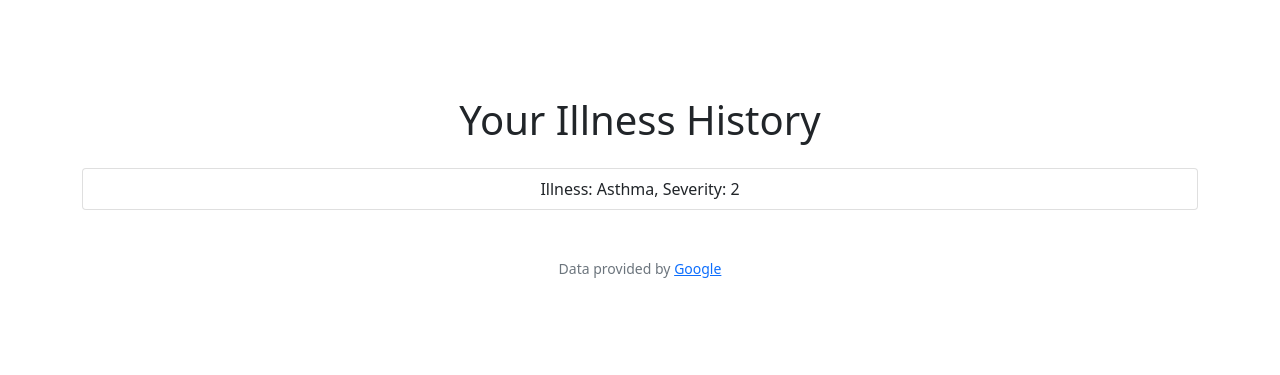
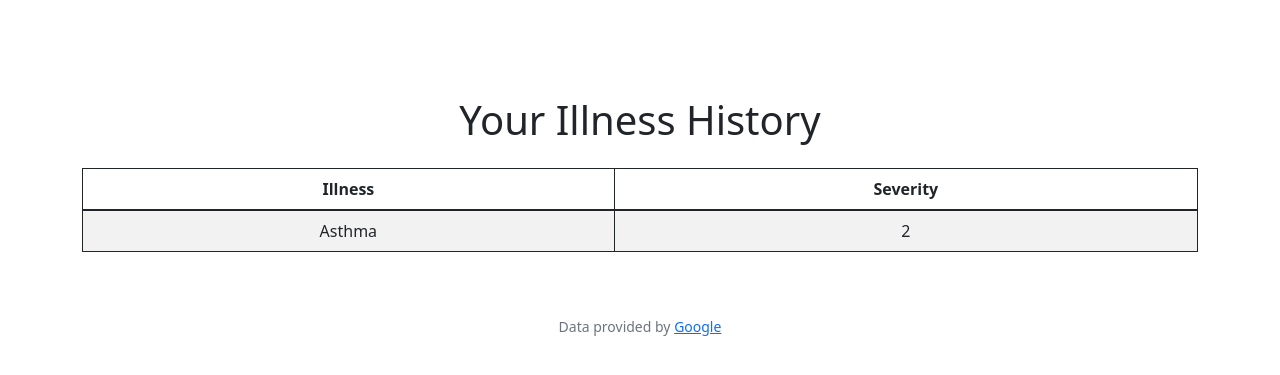
Before and after one commit to soumyasavarn/FitAI, a Flask app: page /view_illness_history in a window 1280 px wide. Shown: the part 142-517 px from the top of the page. Run offline with Flask 3, Linux system fonts and the light colour scheme; a user stored in the database is signed in; data comes from the database, SQL or seed files in the repository; some libraries are stand-ins or nearby versions.

Commit message:
Update view_illness_history.html changed the look

```diff
--- a/templates/view_illness_history.html
+++ b/templates/view_illness_history.html
@@ -7,14 +7,25 @@ Illness History
 {% block main %}
 <div class="container mt-5">
     <h1 class="text-center mb-4">Your Illness History</h1>
-    <ul class="list-group">
-        {% for record in illness_history %}
-        <li class="list-group-item">
-            Illness: {{ record.illness_name }}, Severity: {{ record.severity }}
-        </li>
-        {% else %}
-        <li class="list-group-item">No illness records found.</li>
-        {% endfor %}
-    </ul>
+    <table class="table table-striped">
+        <thead>
+            <tr>
+                <th>Illness</th>
+                <th>Severity</th>
+            </tr>
+        </thead>
+        <tbody>
+            {% for record in illness_history %}
+            <tr>
+                <td>{{ record.illness_name }}</td>
+                <td>{{ record.severity }}</td>
+            </tr>
+            {% else %}
+            <tr>
+                <td colspan="2" class="text-center">No illness records found.</td>
+            </tr>
+            {% endfor %}
+        </tbody>
+    </table>
 </div>
 {% endblock %}
```
